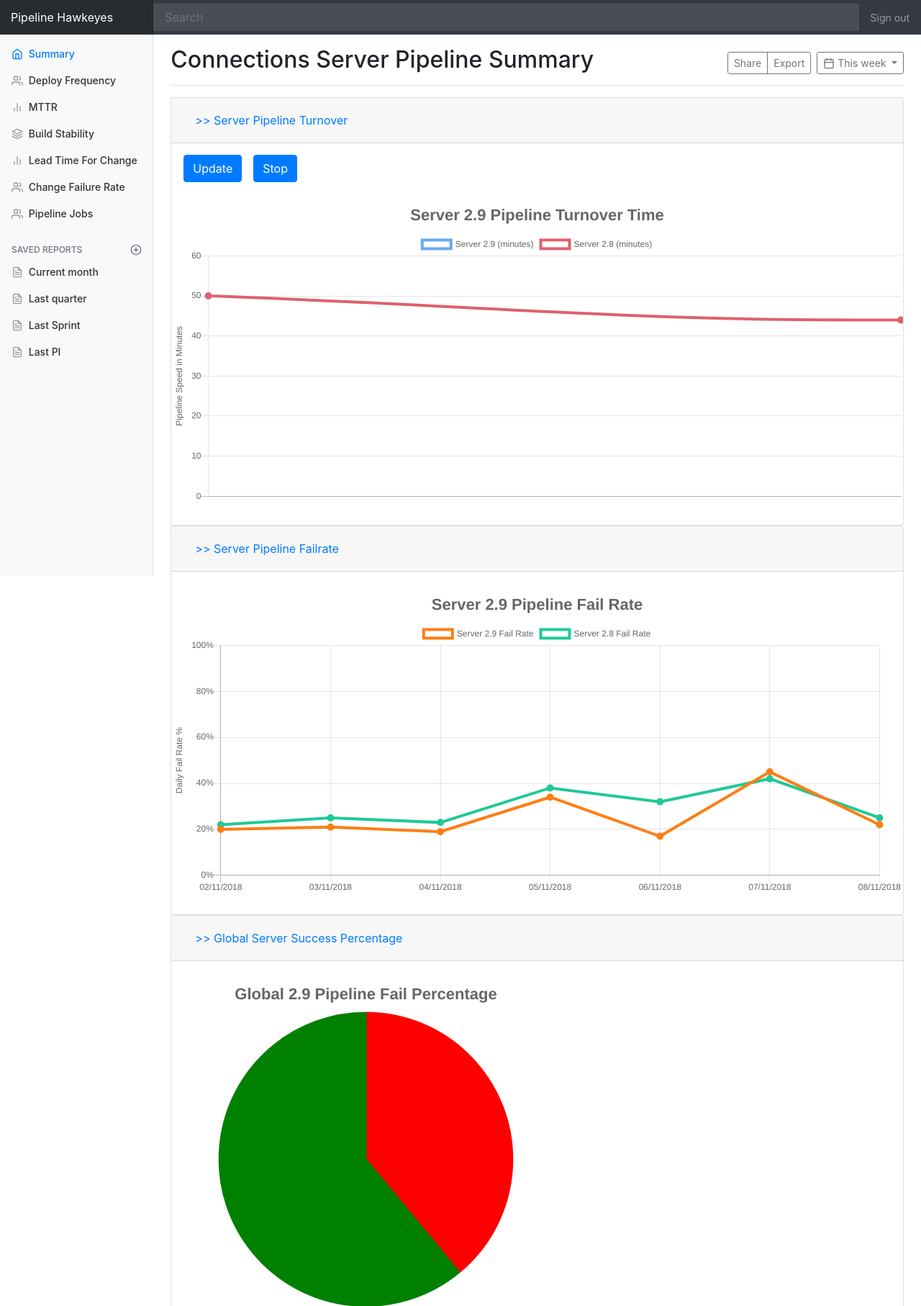
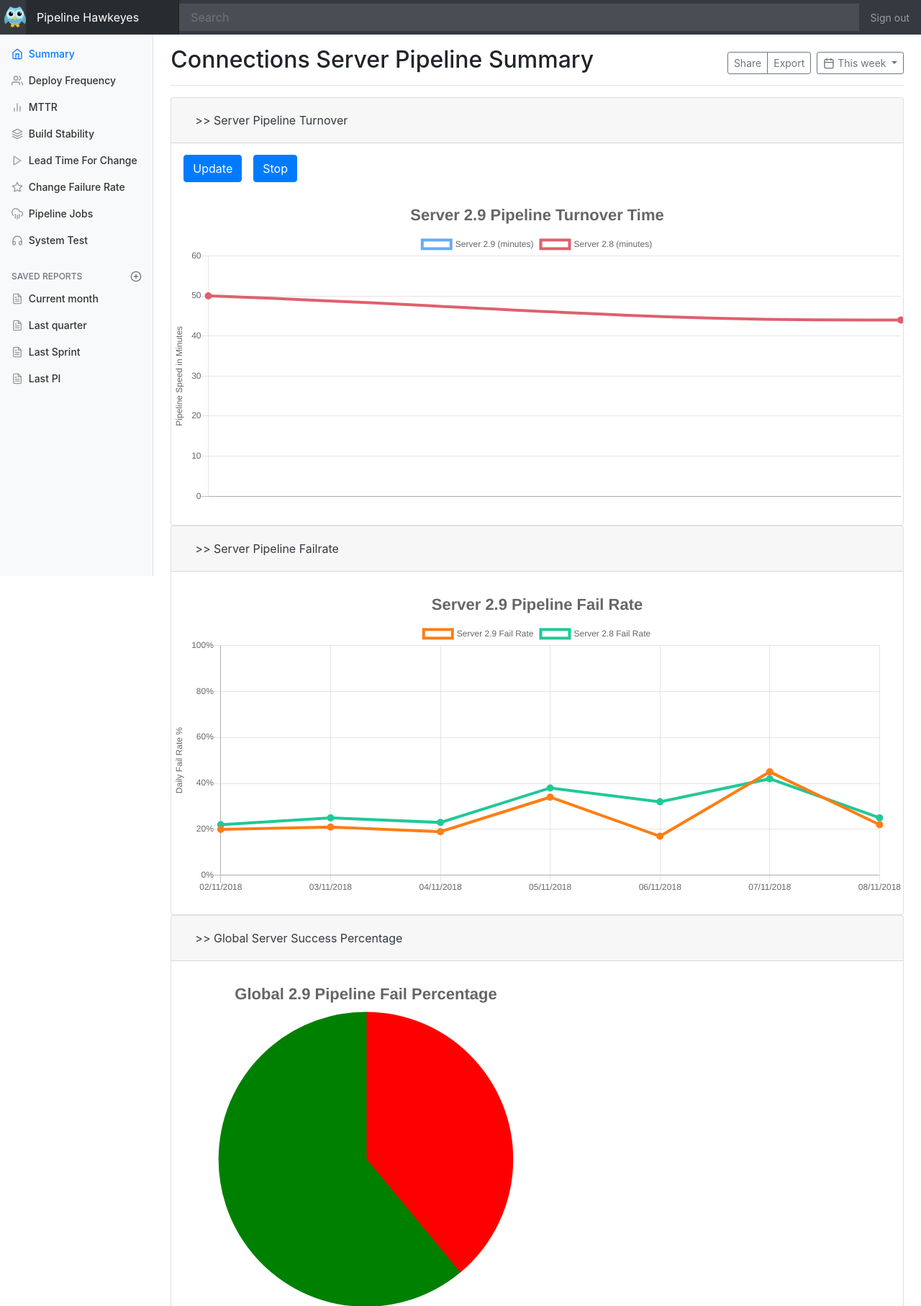
Before and after one commit to Jared-XU/flask-project, a Flask app: page / in a window 1280 px wide. Shown: the top 1814 px of the page at 72% size. Run offline with Flask 2, Linux system fonts and the light colour scheme; data that the repository does not hold is empty; some libraries are stand-ins or nearby versions.

Commit message:
adjust the icons and pages

```diff
--- a/templates/index.html
+++ b/templates/index.html
@@ -4,7 +4,7 @@
   <meta charset="utf-8" />
   <meta name="viewport" content="width=device-width, initial-scale=1, shrink-to-fit=no">
   <title>Pipeline Hawkeyes</title>
-  <link rel="icon" sizes="16x16" type='image/x-icon' href="{{url_for('static', filename='images/owl-cartoon.jpg') }}">
+  <link rel="icon" sizes="16x16" type='image/x-icon' href="{{url_for('static', filename='images/owl-cartoon.png') }}">
   <script src='https://cdnjs.cloudflare.com/ajax/libs/Chart.js/1.0.2/Chart.min.js'></script>
   <!-- Latest compiled and minified CSS -->
   <link rel="stylesheet" href="https://stackpath.bootstrapcdn.com/bootstrap/4.1.3/css/bootstrap.min.css" integrity="sha384-MCw98/SFnGE8fJT3GXwEOngsV7Zt27NXFoaoApmYm81iuXoPkFOJwJ8ERdknLPMO" crossorigin="anonymous">
@@ -18,6 +18,9 @@
 
 <body>
   <nav class="navbar navbar-dark sticky-top bg-dark flex-md-nowrap p-0">
+    <div class="logo">
+          <img style="max-width:30px; margin-top: -2px; margin-left: 6px;" src="{{url_for('static', filename='images/owl-cartoon.png')}}">
+    </div>
     <a class="navbar-brand col-sm-3 col-md-2 mr-0" href="#">Pipeline Hawkeyes</a>
     <input class="form-control form-control-dark w-100" type="text" placeholder="Search" aria-label="Search">
     <ul class="navbar-nav px-3">
@@ -58,22 +61,32 @@
           </li>
           <li class="nav-item">
             <a class="nav-link" href="#">
-              <svg xmlns="http://www.w3.org/2000/svg" width="24" height="24" viewBox="0 0 24 24" fill="none" stroke="currentColor" stroke-width="2" stroke-linecap="round" stroke-linejoin="round" class="feather feather-bar-chart-2"><line x1="18" y1="20" x2="18" y2="10"></line><line x1="12" y1="20" x2="12" y2="4"></line><line x1="6" y1="20" x2="6" y2="14"></line></svg>
+              <!-----svg xmlns="http://www.w3.org/2000/svg" width="24" height="24" viewBox="0 0 24 24" fill="none" stroke="currentColor" stroke-width="2" stroke-linecap="round" stroke-linejoin="round" class="feather feather-bar-chart-2"><line x1="18" y1="20" x2="18" y2="10"></line><line x1="12" y1="20" x2="12" y2="4"></line><line x1="6" y1="20" x2="6" y2="14"></line></svg--->
+              <svg xmlns="http://www.w3.org/2000/svg" width="24" height="24" viewBox="0 0 24 24" fill="none" stroke="currentColor" stroke-width="2" stroke-linecap="round" stroke-linejoin="round" class="feather feather-play"><polygon points="5 3 19 12 5 21 5 3"></polygon></svg>
               Lead Time For Change
             </a>
           </li>
           <li class="nav-item">
             <a class="nav-link" href="#">
-              <svg xmlns="http://www.w3.org/2000/svg" width="24" height="24" viewBox="0 0 24 24" fill="none" stroke="currentColor" stroke-width="2" stroke-linecap="round" stroke-linejoin="round" class="feather feather-users"><path d="M17 21v-2a4 4 0 0 0-4-4H5a4 4 0 0 0-4 4v2"></path><circle cx="9" cy="7" r="4"></circle><path d="M23 21v-2a4 4 0 0 0-3-3.87"></path><path d="M16 3.13a4 4 0 0 1 0 7.75"></path></svg>
+              <!-----svg xmlns="http://www.w3.org/2000/svg" width="24" height="24" viewBox="0 0 24 24" fill="none" stroke="currentColor" stroke-width="2" stroke-linecap="round" stroke-linejoin="round" class="feather feather-users"><path d="M17 21v-2a4 4 0 0 0-4-4H5a4 4 0 0 0-4 4v2"></path><circle cx="9" cy="7" r="4"></circle><path d="M23 21v-2a4 4 0 0 0-3-3.87"></path><path d="M16 3.13a4 4 0 0 1 0 7.75"></path></svg--->
+              <svg xmlns="http://www.w3.org/2000/svg" width="24" height="24" viewBox="0 0 24 24" fill="none" stroke="currentColor" stroke-width="2" stroke-linecap="round" stroke-linejoin="round" class="feather feather-star"><polygon points="12 2 15.09 8.26 22 9.27 17 14.14 18.18 21.02 12 17.77 5.82 21.02 7 14.14 2 9.27 8.91 8.26 12 2"></polygon></svg>
               Change Failure Rate
             </a>
           </li>
           <li class="nav-item">
               <a class="nav-link" href="#">
-                <svg xmlns="http://www.w3.org/2000/svg" width="24" height="24" viewBox="0 0 24 24" fill="none" stroke="currentColor" stroke-width="2" stroke-linecap="round" stroke-linejoin="round" class="feather feather-users"><path d="M17 21v-2a4 4 0 0 0-4-4H5a4 4 0 0 0-4 4v2"></path><circle cx="9" cy="7" r="4"></circle><path d="M23 21v-2a4 4 0 0 0-3-3.87"></path><path d="M16 3.13a4 4 0 0 1 0 7.75"></path></svg>
+                <!-----svg xmlns="http://www.w3.org/2000/svg" width="24" height="24" viewBox="0 0 24 24" fill="none" stroke="currentColor" stroke-width="2" stroke-linecap="round" stroke-linejoin="round" class="feather feather-users"><path d="M17 21v-2a4 4 0 0 0-4-4H5a4 4 0 0 0-4 4v2"></path><circle cx="9" cy="7" r="4"></circle><path d="M23 21v-2a4 4 0 0 0-3-3.87"></path><path d="M16 3.13a4 4 0 0 1 0 7.75"></path></svg--->
+                <svg xmlns="http://www.w3.org/2000/svg" width="24" height="24" viewBox="0 0 24 24" fill="none" stroke="currentColor" stroke-width="2" stroke-linecap="round" stroke-linejoin="round" class="feather feather-cloud-rain"><line x1="16" y1="13" x2="16" y2="21"></line><line x1="8" y1="13" x2="8" y2="21"></line><line x1="12" y1="15" x2="12" y2="23"></line><path d="M20 16.58A5 5 0 0 0 18 7h-1.26A8 8 0 1 0 4 15.25"></path></svg>
                 Pipeline Jobs
               </a>
-            </li>
+          </li>
+          <li class="nav-item">
+              <a class="nav-link" href="#">
+                <!-----svg xmlns="http://www.w3.org/2000/svg" width="24" height="24" viewBox="0 0 24 24" fill="none" stroke="currentColor" stroke-width="2" stroke-linecap="round" stroke-linejoin="round" class="feather feather-users"><path d="M17 21v-2a4 4 0 0 0-4-4H5a4 4 0 0 0-4 4v2"></path><circle cx="9" cy="7" r="4"></circle><path d="M23 21v-2a4 4 0 0 0-3-3.87"></path><path d="M16 3.13a4 4 0 0 1 0 7.75"></path></svg--->
+                <svg xmlns="http://www.w3.org/2000/svg" width="24" height="24" viewBox="0 0 24 24" fill="none" stroke="currentColor" stroke-width="2" stroke-linecap="round" stroke-linejoin="round" class="feather feather-headphones"><path d="M3 18v-6a9 9 0 0 1 18 0v6"></path><path d="M21 19a2 2 0 0 1-2 2h-1a2 2 0 0 1-2-2v-3a2 2 0 0 1 2-2h3zM3 19a2 2 0 0 0 2 2h1a2 2 0 0 0 2-2v-3a2 2 0 0 0-2-2H3z"></path></svg>
+                System Test
+              </a>
+          </li>
         </ul>
 
         <h6 class="sidebar-heading d-flex justify-content-between align-items-center px-3 mt-4 mb-1 text-muted">
@@ -130,7 +143,7 @@
         <div class="card">
             <div class="card-header" id="headingOne">
                 <h5 class="mb-0">
-                  <button class="btn btn-link" data-toggle="collapse" data-target="#chartTurnover" aria-expanded="true" aria-controls="chartTurnover">
+                  <button class="btn btn-link text-dark" data-toggle="collapse" data-target="#chartTurnover" aria-expanded="true" aria-controls="chartTurnover">
                     >> Server Pipeline Turnover
                   </button>
                 </h5>
@@ -147,7 +160,7 @@
         <div class="card">
             <div class="card-header" id="headingTwo">
                 <h5 class="mb-0">
-                  <button class="btn btn-link collapsed" data-toggle="collapse" data-target="#chartFailrate" aria-expanded="false" aria-controls="chartFailrate">
+                  <button class="btn btn-link collapsed text-dark" data-toggle="collapse" data-target="#chartFailrate" aria-expanded="false" aria-controls="chartFailrate">
                     >> Server Pipeline Failrate
                   </button>
                 </h5>
@@ -160,7 +173,7 @@
         <div class="card">
             <div class="card-header" id="headingThree">
                 <h5 class="mb-0">
-                  <button class="btn btn-link collapsed" data-toggle="collapse" data-target="#contain" aria-expanded="tru" aria-controls="contain">
+                  <button class="btn btn-link collapsed text-dark" data-toggle="collapse" data-target="#contain" aria-expanded="tru" aria-controls="contain">
                     >> Global Server Success Percentage
                   </button>
                 </h5>
```
Also changed, not shown: templates/build.html (+14 -3 lines), templates/deploy.html (+15 -4 lines), templates/mttr.html (+15 -4 lines), static/images/owl-cartoon.png (added).
